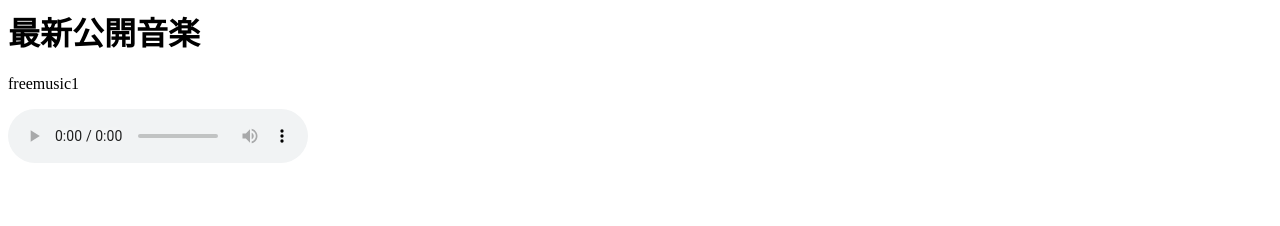
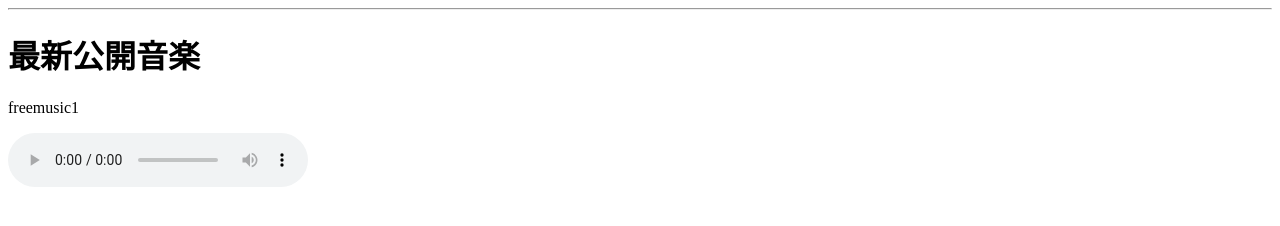
Before and after one commit to marimesyosinsya/free-music, a plain HTML site: page index.html in a window 1280 px wide. Drawn offline with Linux system fonts and the light colour scheme.

Commit message:
Update index.html

```diff
--- a/index.html
+++ b/index.html
@@ -1,4 +1,5 @@
-<title>音楽ダウンロード</title>
+<title>無料音楽ダウンロード</title>
+<hr>
 <h1>最新公開音楽</h1>
 <p>freemusic1</p>
 <audio src="freemusic1.mp3" controls></audio>
```
